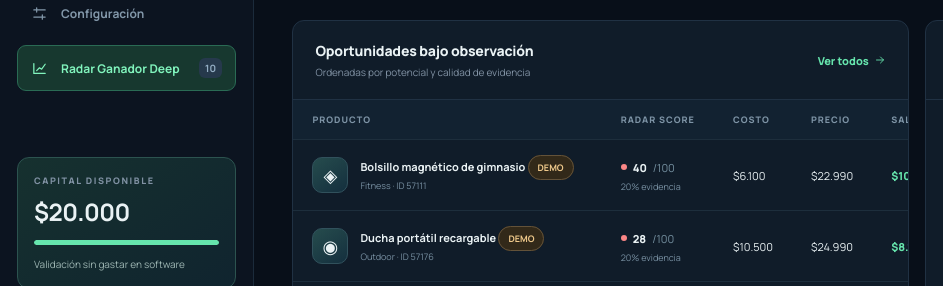
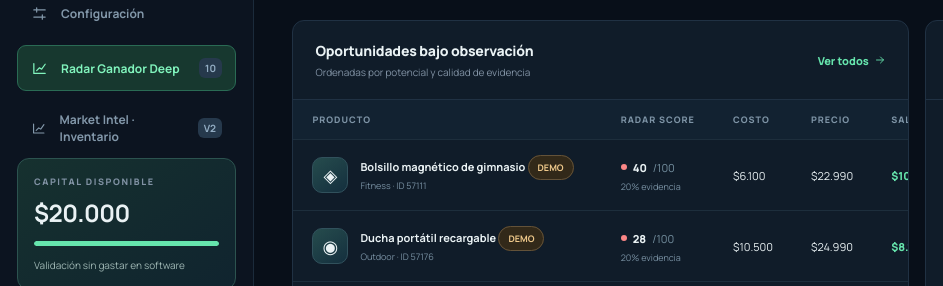
Before and after one commit to deepanalytica/conv-os, a website: page public/radar/index.html in a window 1280 px wide. Shown: the part 451-737 px from the top of the page, 0-943 px from the left. Drawn offline with Linux system fonts and the light colour scheme.

Commit message:
feat(radar): surface Market Intel module in main sidebar

```diff
--- a/public/radar/index.html
+++ b/public/radar/index.html
@@ -28,7 +28,7 @@
 <symbol id="ic-trash" viewBox="0 0 24 24"><path d="M4 6h16M9 6V3h6v3m3 0-1 15H7L6 6m4 4v7m4-7v7"/></symbol>
 </svg>
 <div class="shell">
-<aside class="sidebar" id="sidebar"><div class="brand"><span class="brand-icon"><svg><use href="#ic-radar"/></svg></span><div><span class="brand-name">DEEP<span>RADAR</span></span><small>INTELLIGENCE OS <i> / </i> V0.1</small></div></div><div class="workspace-indicator"><span class="workspace-dot"></span><div><strong>Workspace / Chile</strong><small>Local • Sin cuentas externas</small></div><span class="chevron">⌄</span></div><div class="nav-group-label">INTELIGENCIA</div><nav id="nav"></nav><a class="nav-item" href="./ganador/" style="margin-top:10px;background:#17382f;color:#81f4bd;border-color:#2a6b54;text-decoration:none"><svg><use href="#ic-chart"/></svg><span>Radar Ganador Deep</span><span class="count">10</span></a><div class="sidebar-bottom"><div class="budget-panel"><div class="muted tiny">CAPITAL DISPONIBLE</div><strong id="sidebarBudget">$20.000</strong><div class="budget-track"><span></span></div><p>Validación sin gastar en software</p></div><div class="sidebar-footer"><span class="status-dot"></span> Datos locales en tu navegador</div></div></aside>
+<aside class="sidebar" id="sidebar"><div class="brand"><span class="brand-icon"><svg><use href="#ic-radar"/></svg></span><div><span class="brand-name">DEEP<span>RADAR</span></span><small>INTELLIGENCE OS <i> / </i> V0.1</small></div></div><div class="workspace-indicator"><span class="workspace-dot"></span><div><strong>Workspace / Chile</strong><small>Local • Sin cuentas externas</small></div><span class="chevron">⌄</span></div><div class="nav-group-label">INTELIGENCIA</div><nav id="nav"></nav><a class="nav-item" href="./ganador/" style="margin-top:10px;background:#17382f;color:#81f4bd;border-color:#2a6b54;text-decoration:none"><svg><use href="#ic-chart"/></svg><span>Radar Ganador Deep</span><span class="count">10</span></a><a class="nav-item" href="./mercado/" style="margin-top:7px;text-decoration:none"><svg><use href="#ic-chart"/></svg><span>Market Intel · Inventario</span><span class="count">V2</span></a><div class="sidebar-bottom"><div class="budget-panel"><div class="muted tiny">CAPITAL DISPONIBLE</div><strong id="sidebarBudget">$20.000</strong><div class="budget-track"><span></span></div><p>Validación sin gastar en software</p></div><div class="sidebar-footer"><span class="status-dot"></span> Datos locales en tu navegador</div></div></aside>
 <div class="main-area"><header class="topbar"><button class="icon-btn mobile-menu" id="menuBtn" aria-label="Abrir menú"><svg><use href="#ic-menu"/></svg></button><div class="crumb">PLATAFORMA <span>/</span> <strong id="crumbName">Radar de oportunidades</strong></div><div class="top-actions"><span class="pill live"><span class="status-dot"></span> MOTOR LOCAL</span><button id="exportBtn" class="ghost-button"><svg><use href="#ic-download"/></svg> Exportar</button><button id="newBtn" class="primary-button"><svg><use href="#ic-plus"/></svg> Nuevo producto</button></div></header><main id="view" aria-live="polite"></main></div></div>
 <div class="modal-backdrop hidden" id="modal"><section class="modal" role="dialog" aria-modal="true" aria-labelledby="modalTitle"><div class="modal-header"><div><small>INTELIGENCIA DE PRODUCTO</small><h2 id="modalTitle">Nueva oportunidad</h2></div><button class="icon-btn" id="closeModal" aria-label="Cerrar"><svg><use href="#ic-close"/></svg></button></div><form id="productForm"><div class="modal-body" id="formBody"></div><div class="modal-footer"><button type="button" class="ghost-button" id="cancelModal">Cancelar</button><button type="submit" class="primary-button">Guardar producto <svg><use href="#ic-arrow"/></svg></button></div></form></section></div>
 <div id="toast" role="status" aria-live="polite"></div><input type="file" id="importInput" accept=".csv,.json,text/csv,application/json" hidden><script>/** Deep Radar — independent, clean-room opportunity scoring. No Dropkiller or Dropi private APIs. */
```
